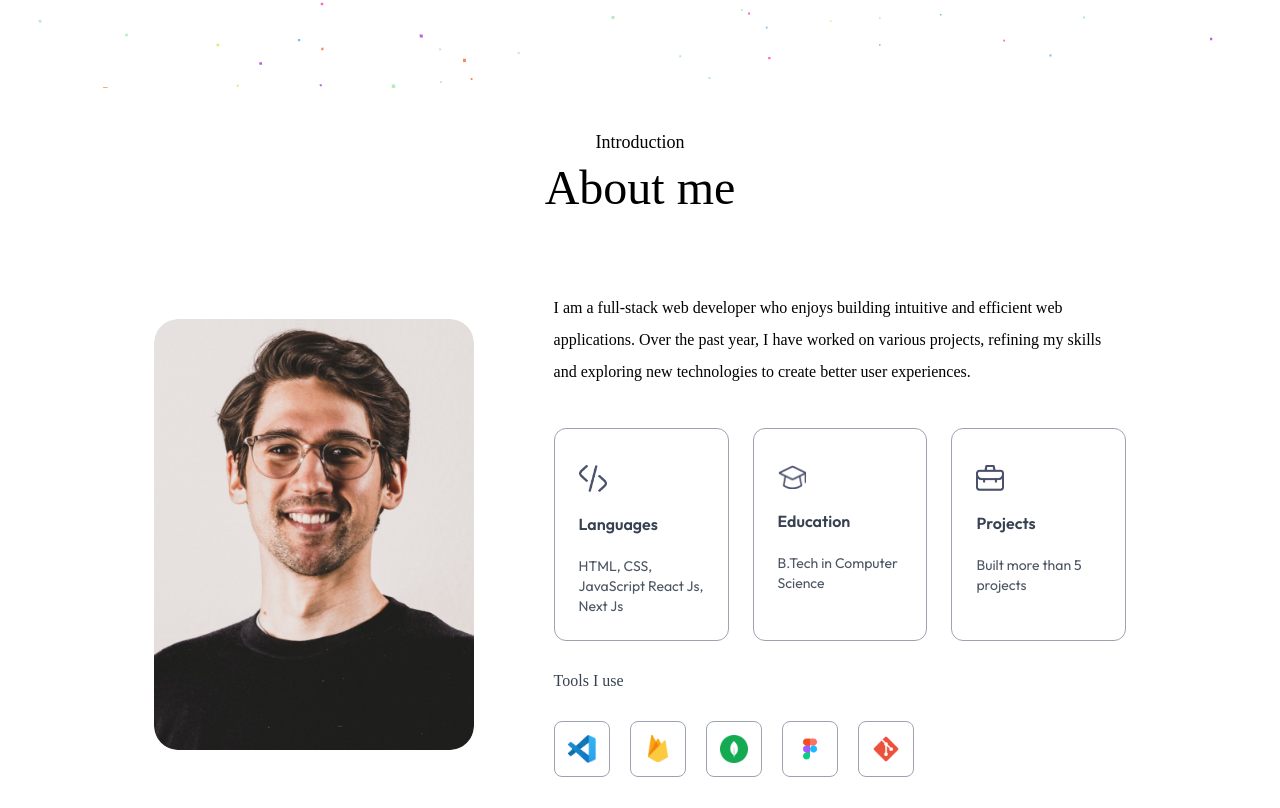
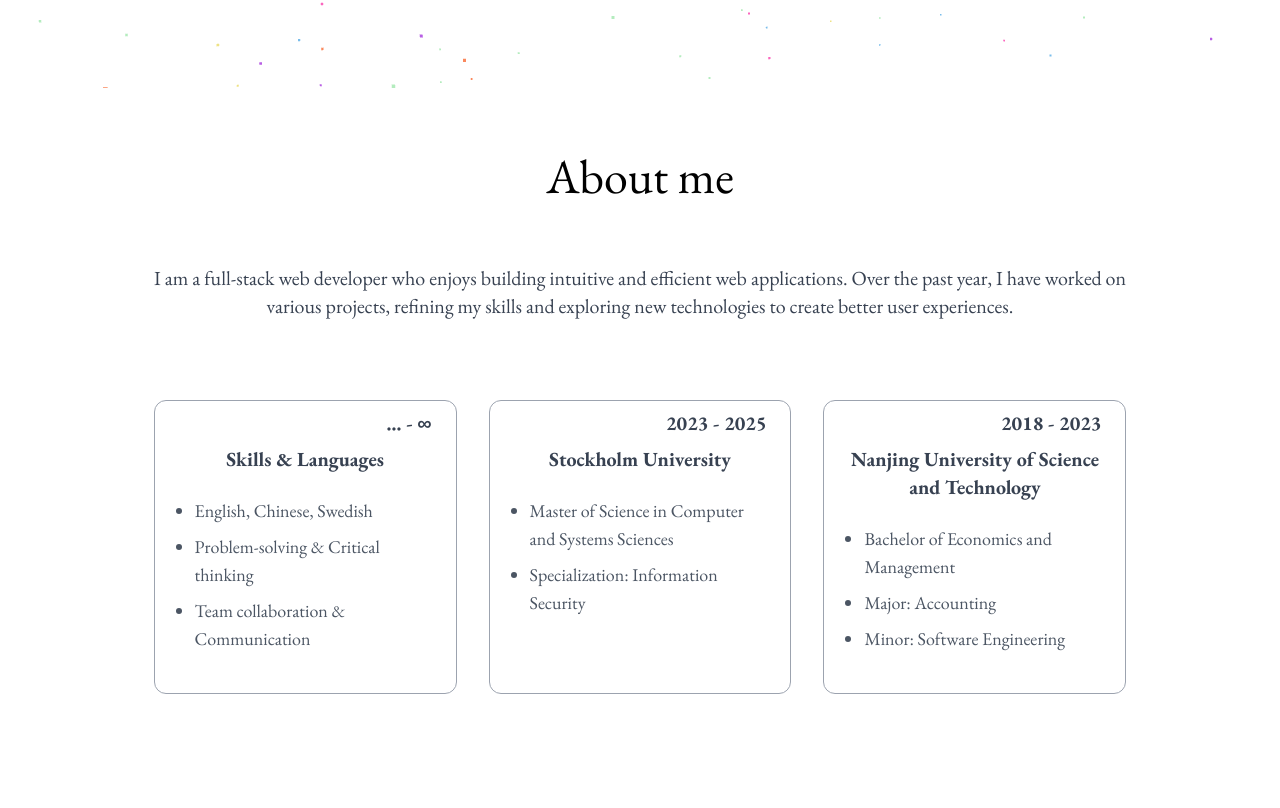
Before and after one commit to YingpMa/portfolio, a Next.js app: page / in a window 1280 px wide. Shown: the part 712-1520 px from the top of the page. Built offline with nearby package versions, Linux system fonts and the light colour scheme; a web font is replaced by a local one.

Commit message:
Update the About Page

```diff
--- a/app/components/About.jsx
+++ b/app/components/About.jsx
@@ -1,118 +1,152 @@
-import { assets, infoList, toolsData } from "@/assets/assets";
-import Image from "next/image";
 import React from "react";
-import { motion } from "motion/react";
+import { motion } from "framer-motion";
+import { EB_Garamond } from "next/font/google";
 
-const About = ({ isDarkMode }) => {
+const ebGaramond = EB_Garamond({
+  subsets: ["latin"],
+  weight: ["400", "700", "800"],
+});
+
+const About = () => {
   return (
     <motion.div
       initial={{ opacity: 0 }}
       whileInView={{ opacity: 1 }}
       transition={{ duration: 1 }}
       id="about"
-      className="w-full px-[12%] py-10 scroll-mt-20"
+      className="w-full px-[8%] lg:px-[12%] py-16 scroll-mt-20 flex justify-center"
     >
-      <motion.h4
-        initial={{ y: -20, opacity: 0 }}
-        whileInView={{ y: 0, opacity: 1 }}
-        transition={{ duration: 0.5, delay: 0.3 }}
-        className="text-center mb-2 text-lg font-Ovo"
-      >
-        Introduction
-      </motion.h4>
+      <div className="w-full max-w-4xl lg:max-w-6xl">
+        {/* 标题 */}
         <motion.h2
           initial={{ y: -20, opacity: 0 }}
           whileInView={{ y: 0, opacity: 1 }}
-        transition={{ duration: 0.5, delay: 0.5 }}
-        className="text-center text-5xl font-Ovo"
+          transition={{ duration: 0.6, delay: 0.3 }}
+          className={`text-center text-5xl ${ebGaramond.className}`}
         >
           About me
         </motion.h2>
+
+        {/* 介绍部分 */}
         <motion.div
           initial={{ opacity: 0 }}
           whileInView={{ opacity: 1 }}
-        transition={{ duration: 0.8 }}
-        className="flex w-full lg:flex-row items-center gap-20 my-20"
+          transition={{ duration: 0.6 }}
+          className="flex flex-col items-center w-full gap-10 my-16"
         >
-        <motion.div
-          initial={{ scale: 0.9, opacity: 0 }}
-          whileInView={{ scale: 1, opacity: 1 }}
-          transition={{ duration: 0.6 }}
-          className="w-64 sm:w-80 rounded-3xl max-w-none"
-        >
-          <Image
-            src={assets.user_image}
-            alt="user"
-            className="w-full rounded-3xl"
-          />
-        </motion.div>
           <motion.div
             initial={{ opacity: 0 }}
             whileInView={{ opacity: 1 }}
-          transition={{ duration: 0.6, delay: 0.8 }}
-          className="flex-1"
+            transition={{ duration: 0.6, delay: 0.5 }}
+            className="w-full"
           >
-          <p className="mb-10 max-w-2xl font-Ovo">
+            <motion.p
+              initial={{ y: -20, opacity: 0 }}
+              whileInView={{ y: 0, opacity: 1 }}
+              transition={{ duration: 0.6, delay: 1 }}
+              className={`mb-10 text-xl text-gray-700 dark:text-white text-center ${ebGaramond.className}`}
+            >
               I am a full-stack web developer who enjoys building intuitive and
               efficient web applications. Over the past year, I have worked on
-            various projects, refining my skills and exploring new technologies
-            to create better user experiences.
-          </p>
+              various projects, refining my skills and exploring new
+              technologies to create better user experiences.
+            </motion.p>
 
+            {/* 网格布局（大屏幕下 3 列） */}
             <motion.ul
-            initial={{ opacity: 0 }}
-            whileInView={{ opacity: 1 }}
-            transition={{ duration: 0.8, delay: 1 }}
-            className="grid grid-cols-1 sm:grid-cols-3 gap-6 max-w-2xl"
+              initial={{ y: 30, x: 20, opacity: 0 }}
+              whileInView={{ y: 0, x: 0, opacity: 1 }}
+              transition={{ duration: 0.8, delay: 0.8 }}
+              className="grid grid-cols-1 sm:grid-cols-2 lg:grid-cols-3 gap-8 mt-20 mb-20"
             >
-            {infoList.map(({ icon, iconDark, title, description }, index) => (
+              {/* Skills & Languages */}
               <motion.li
                 whileHover={{ scale: 1.05 }}
-                className="border-[0.5px] border-gray-400 rounded-xl p-6 cursor-pointer hover:bg-lightHover hover:-translate-y-1 duration-500 hover:shadow-black dark:border-white dark:hover:shadow-white dark:hover:bg-darkHover/50"
-                key={index}
+                className="border border-gray-400 rounded-xl p-6 pt-2 cursor-pointer hover:-translate-y-1 duration-500 dark:border-white text-left flex flex-col"
               >
-                <Image
-                  src={isDarkMode ? iconDark : icon}
-                  alt={title}
-                  className="w-7 mt-3"
-                />
-                <h3 className="my-4 font-semibold text-gray-700 dark:text-white">
-                  {title}
+                <p
+                  className={`text-xl font-semibold text-gray-700 dark:text-white text-right ${ebGaramond.className}`}
+                >
+                  … - ∞
+                </p>
+                <h3
+                  className={`mt-2 mb-2 text-center font-semibold text-xl text-gray-700 dark:text-white ${ebGaramond.className}`}
+                >
+                  Skills & Languages
                 </h3>
-                <p className="text-gray-600 text-sm dark:text-white/80">
-                  {description}
+                <ul
+                  className={`p-4 list-disc text-gray-600 text-lg dark:text-white space-y-2 ${ebGaramond.className}`}
+                >
+                  <li className={ebGaramond.className}>
+                    English, Chinese, Swedish
+                  </li>
+                  <li className={ebGaramond.className}>
+                    Problem-solving & Critical thinking
+                  </li>
+                  <li className={ebGaramond.className}>
+                    Team collaboration & Communication
+                  </li>
+                </ul>
+              </motion.li>
+
+              {/* Master's Degree */}
+              <motion.li
+                whileHover={{ scale: 1.05 }}
+                className="border border-gray-400 rounded-xl p-6 pt-2 cursor-pointer  hover:-translate-y-1 duration-500  dark:border-white  text-left flex flex-col"
+              >
+                <p
+                  className={`text-xl font-semibold text-gray-700 dark:text-white text-right ${ebGaramond.className}`}
+                >
+                  2023 - 2025
                 </p>
+                <h3
+                  className={`mt-2 mb-2 text-center font-semibold text-xl text-gray-700 dark:text-white ${ebGaramond.className}`}
+                >
+                  Stockholm University
+                </h3>
+                <ul
+                  className={`p-4 list-disc text-gray-600 text-lg dark:text-white space-y-2 ${ebGaramond.className}`}
+                >
+                  <li className={ebGaramond.className}>
+                    Master of Science in Computer and Systems Sciences
+                  </li>
+                  <li className={ebGaramond.className}>
+                    Specialization: Information Security
+                  </li>
+                </ul>
               </motion.li>
-            ))}
-          </motion.ul>
 
-          <motion.h4
-            initial={{ y: 20, opacity: 0 }}
-            whileInView={{ y: 0, opacity: 1 }}
-            transition={{ duration: 0.5, delay: 1.3 }}
-            className="my-6 text-gray-700 font-Ovo dark:text-white/80"
+              {/* Bachelor's Degree */}
+              <motion.li
+                whileHover={{ scale: 1.05 }}
+                className="border border-gray-400 rounded-xl p-6 pt-2 cursor-pointer  hover:-translate-y-1 duration-500 dark:border-white text-left flex flex-col"
               >
-            Tools I use
-          </motion.h4>
-
-          <motion.ul
-            initial={{ opacity: 0 }}
-            whileInView={{ opacity: 1 }}
-            transition={{ duration: 0.6, delay: 1.5 }}
-            className="flex items-center gap-3 sm:gap-5"
+                <p
+                  className={`text-xl font-semibold text-gray-700 dark:text-white text-right ${ebGaramond.className}`}
                 >
-            {toolsData.map((tool, index) => (
-              <motion.li
-                whileHover={{ scale: 1.1 }}
-                className="flex items-center justify-center w-12 sm:w-14 aspect-square border border-gray-400 rounded-lg cursor-pointer hover:-translate-y-1 duration-500"
-                key={index}
+                  2018 - 2023
+                </p>
+                <h3
+                  className={`mt-2 mb-2 text-center font-semibold text-xl text-gray-700 dark:text-white ${ebGaramond.className}`}
                 >
-                <Image src={tool} alt="Tool" className="w-5 sm:w-7" />
+                  Nanjing University of Science and Technology
+                </h3>
+                <ul
+                  className={`p-4 list-disc text-gray-600 text-lg dark:text-white space-y-2 ${ebGaramond.className}`}
+                >
+                  <li className={ebGaramond.className}>
+                    Bachelor of Economics and Management
+                  </li>
+                  <li className={ebGaramond.className}>Major: Accounting</li>
+                  <li className={ebGaramond.className}>
+                    Minor: Software Engineering
+                  </li>
+                </ul>
               </motion.li>
-            ))}
             </motion.ul>
           </motion.div>
         </motion.div>
+      </div>
     </motion.div>
   );
 };
--- a/app/components/Skills.jsx
+++ b/app/components/Skills.jsx
@@ -12,14 +12,6 @@
       id="skills"
       className="w-full px-[12%] py-10 scroll-mt-20"
     >
-      <motion.h4
-        initial={{ y: -20, opacity: 0 }}
-        whileInView={{ y: 0, opacity: 1 }}
-        transition={{ duration: 0.3, delay: 0.5 }}
-        className="text-center mb-2 text-lg font-Ovo"
-      >
-        My Skills
-      </motion.h4>
       <motion.h2
         initial={{ y: -20, opacity: 0 }}
         whileInView={{ y: 0, opacity: 1 }}
--- a/app/layout.js
+++ b/app/layout.js
@@ -1,4 +1,4 @@
-import { Outfit, Ovo } from "next/font/google";
+import { Outfit, Ovo, EB_Garamond } from "next/font/google";
 import "./globals.css";
 import Background from "./components/Background";
 
--- a/assets/assets.js
+++ b/assets/assets.js
@@ -5,11 +5,6 @@
 import edu_icon_dark from "./edu-icon-dark.png";
 import project_icon from "./project-icon.png";
 import project_icon_dark from "./project-icon-dark.png";
-import vscode from "./vscode.png";
-import firebase from "./firebase.png";
-import figma from "./figma.png";
-import git from "./git.png";
-import mongodb from "./mongodb.png";
 import right_arrow_white from "./right-arrow-white.png";
 import logo from "./logo.png";
 import logo_dark from "./logo_dark.png";
@@ -95,11 +90,6 @@
   edu_icon_dark,
   project_icon,
   project_icon_dark,
-  vscode,
-  firebase,
-  figma,
-  git,
-  mongodb,
   right_arrow_white,
   logo,
   logo_dark,
@@ -198,11 +188,3 @@
     description: "Built more than 5 projects",
   },
 ];
-
-export const toolsData = [
-  assets.vscode,
-  assets.firebase,
-  assets.mongodb,
-  assets.figma,
-  assets.git,
-];
```
Lines whose indentation alone changed are shown as unchanged.
